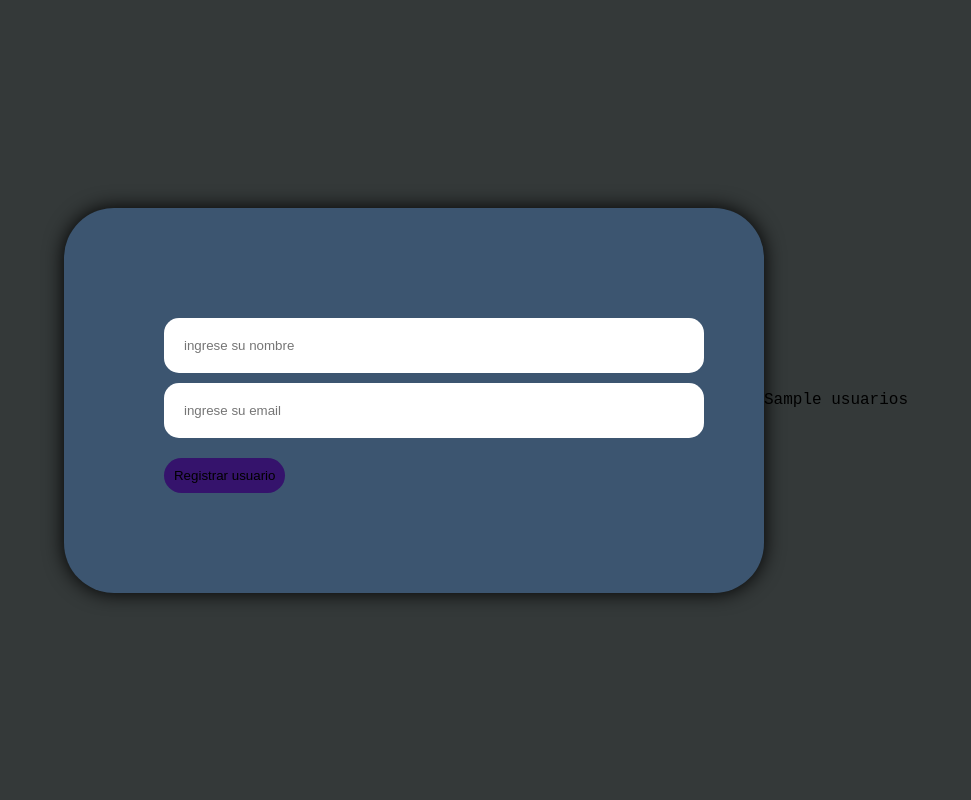
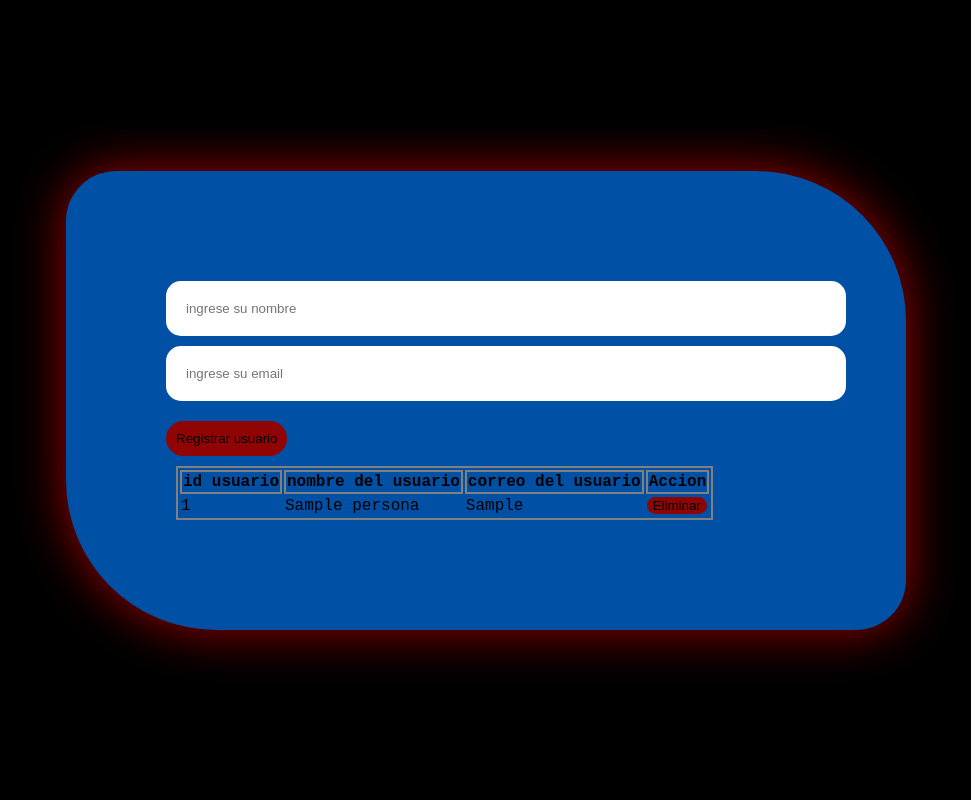
Before and after one commit to AngelX2000/crud, a Flask app: template templates/registro.html in a window 1280 px wide. Shown: the whole page, without its empty margins (154-1125 px from the left). Run offline with Flask 3, Linux system fonts and the light colour scheme; the template is opened without the code that fills it: most values are stand-ins (such as "Sample title", 1, 10 or a date in 2020).

Commit message:
clase 15 de mayo funciones crud(create,  read,  update,  delete)

```diff
--- a/main.py
+++ b/main.py
@@ -1,22 +1,38 @@
-from flask import Flask, render_template, request
+from flask import Flask, render_template, request, url_for, redirect
 
 
 app = Flask(__name__)
 
 usuarios=[]
-
+id_contador=1
 
 
 
 @app.route("/", methods=["GET", "POST"])
 def crud():
-    nombre=request.form.get("nombre")
-    email=request.form.get("email")
-    usuarios.append({"nombre de usuario": nombre, "correo de usuario": email})
+    global id_contador
+
+
+    if request.method=="POST":  #si accedemos a la ruta con datos en el formulario
+        nombre=request.form.get("nombre")
+        email=request.form.get("email")
+        usuarios.append({"id":id_contador, "nombre_usuario": nombre, "correo_usuario": email}) #insertando usuario
+        id_contador+=1
+        return redirect(url_for("crud"))
+
+
+    id_eliminar=request.args.get("borrar") #siempre queda como texto
+    if id_eliminar:  #si me entregan un id a eliminar
+        #TODO: Eliminar el usuario con el id del parametro de la lista
+        for item in usuarios:
+            if str(item['id'])==id_eliminar:
+                usuarios.remove(item)
+                break
+        return redirect(url_for("crud"))  #llamar al nombre de la funcion
 
 
 
-    return render_template("registro.html", usuarios=usuarios)
+    return render_template("registro.html", usuarios=usuarios) #lista que entregamos al html
 
 
 
--- a/static/style.css
+++ b/static/style.css
@@ -1,7 +1,7 @@
 body {
 
     font-family: 'Courier New', Courier, monospace;
-    background-color: rgb(52, 57, 57);
+    background-color: rgb(0, 0, 0);
     margin: 0;
     display: flex;
     align-items: center;
@@ -12,12 +12,22 @@ body {
 
 .section {
 
-    background-color: rgb(60, 85, 112);
+    background-color: rgb(0, 80, 165);
     padding: 100px;
-    border-radius: 50px;
-    box-shadow: 0 0 20px black ;
-    width: 90%;
-    max-width: 500px ;
+    border-radius: 50px 150px 50px 150px;
+    box-shadow: 0 0 50px rgb(160, 1, 1) ;
+    width: 50%;
+}
+
+
+.botonenviar{
+
+    padding: 10px;
+    background-color: rgb(145, 4, 4);
+    border-radius: 30px;
+    margin-top: 20px;
+    border: none;
+    cursor: pointer;    max-width: 500px ;
 }
 
 
@@ -31,12 +41,33 @@ form input{
 }
 
 
-button{
 
-padding: 10px;
-background-color: rgb(53, 19, 108);
-border-radius: 30px;
-margin-top: 20px;
+table, th{
+
+border: 2px solid gray;
+margin: 10px;
+
+
+}
+
+
+a{
+
+color: rgb(0, 0, 0) ;
+text-decoration: none;
+
+}
+
+
+.botonborrar{
+
+margin: 0;
+background-color: rgb(145, 4, 4);
+text-decoration-color: antiquewhite;
+border-radius: 10px;
+text-decoration: none;
+cursor: pointer;
 border: none;
-cursor: pointer;
+
+
 }
--- a/templates/registro.html
+++ b/templates/registro.html
@@ -12,15 +12,28 @@
 
         <form method="post">
 
-            <input type="text" name="nombre" placeholder="ingrese su nombre">
+            <input type="text" name="nombre" placeholder="ingrese su nombre" required>
 
-            <input type="email" name="email" placeholder="ingrese su email">
+            <input type="email" name="email" placeholder="ingrese su email" required>
 
-            <button type="submit">Registrar usuario</button>
+            <button  class="botonenviar" type="submit">Registrar usuario</button>
 
         </form>
+            <table>
+                <tr>     <th>id usuario</th>   <th>nombre del usuario</th>   <th>correo del usuario</th>  <th> Accion </th>  </tr>
+                {%  for persona in usuarios  %}
+                    <tr>
+                        <td>{{persona.id}}</td>
+                        <td>{{persona.nombre_usuario}}</td>
+                        <td>{{persona.correo_usuario}}</td>
+                        <td><button class="botonborrar"><a href="/?borrar={{persona.id}}">Eliminar</a></button></td>
+                    </tr>
+
+
+                {% endfor %}
+            </table>
 
     </div>
-    {{ usuarios }}
+
 </body>
 </html>
```
